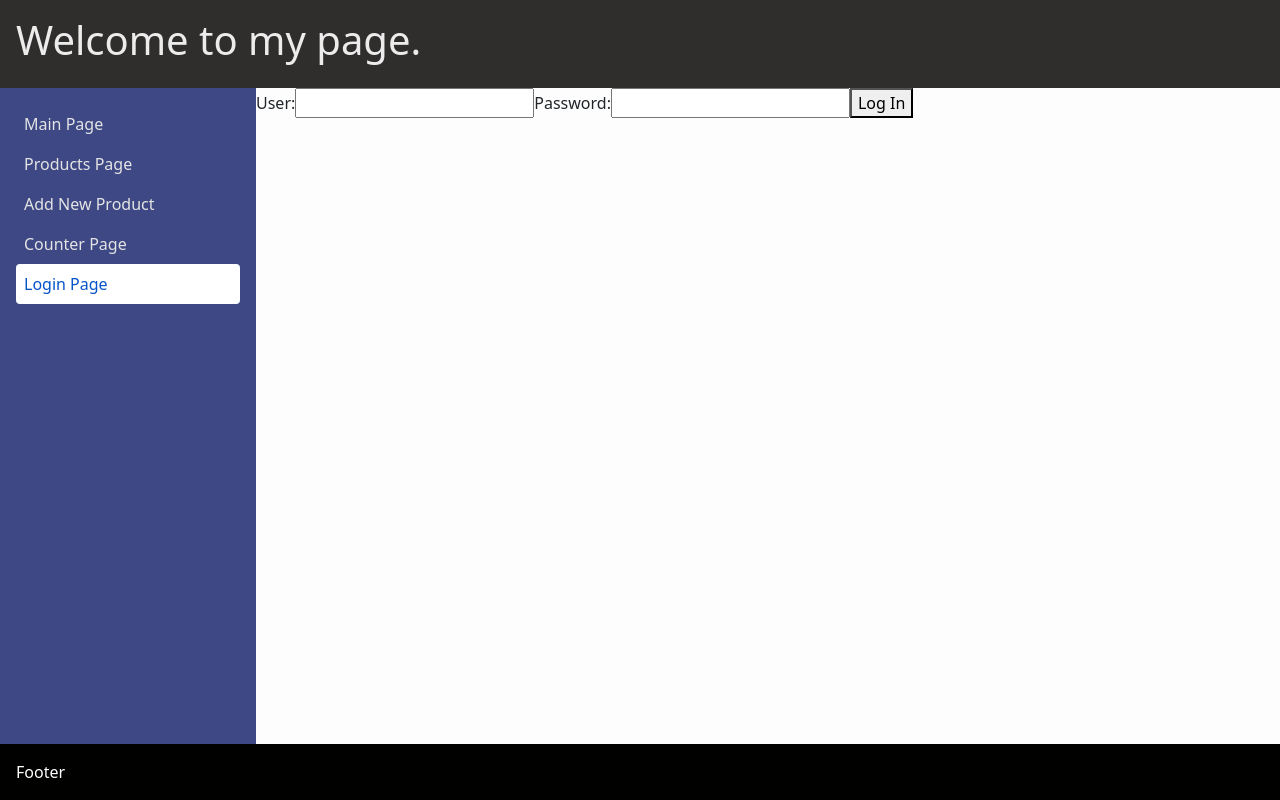
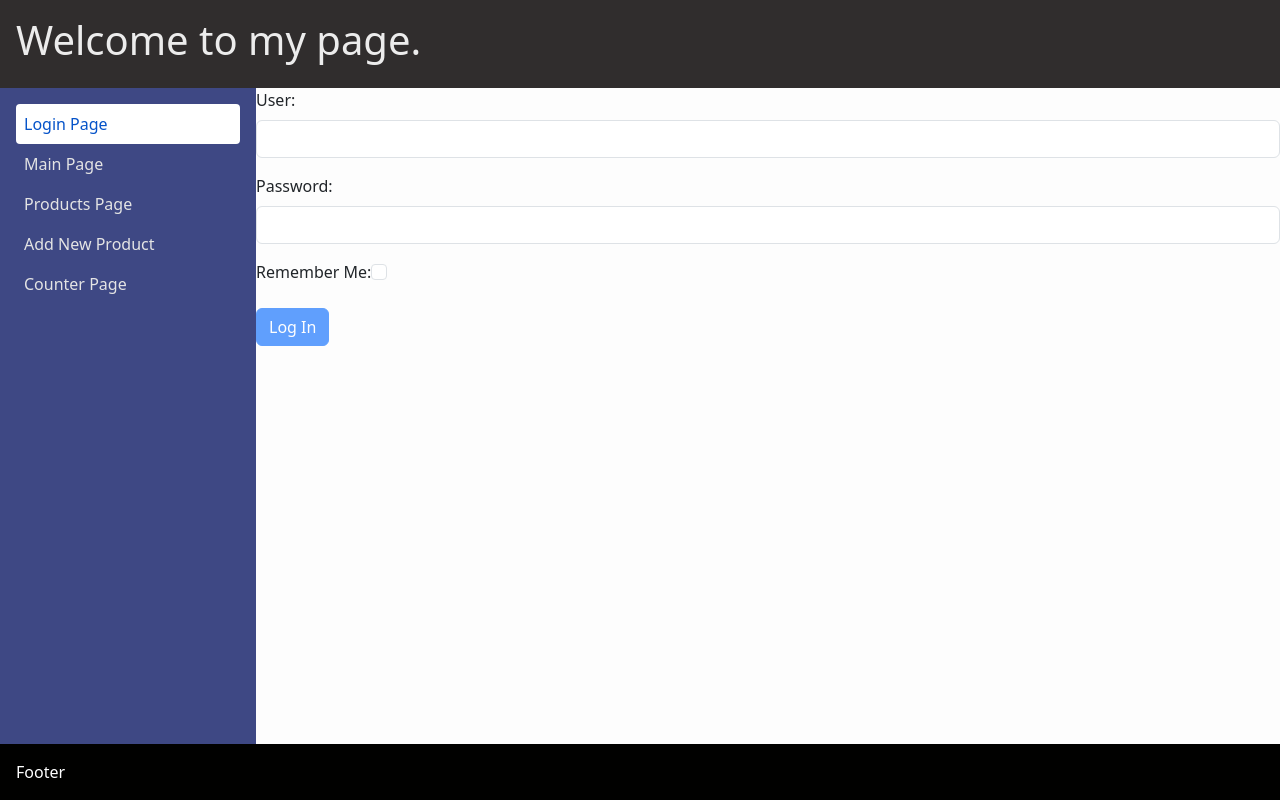
Before and after one commit to egesua/e-commerce-app, a React (Create React App) app: page /login in a window 1280 px wide. Built offline with nearby package versions, Linux system fonts and the light colour scheme; no server answers.

Commit message:
validation and toastify updates

```diff
--- a/package.json
+++ b/package.json
@@ -13,6 +13,7 @@
     "react-hook-form": "^7.47.0",
     "react-router-dom": "^6.17.0",
     "react-scripts": "5.0.1",
+    "react-toastify": "^9.1.3",
     "reactstrap": "^9.2.0",
     "web-vitals": "^2.1.4",
     "yup": "^1.3.2"
--- a/src/App.js
+++ b/src/App.js
@@ -1,10 +1,11 @@
-import './App.css';
-import './components/Counter.css';
-
 import { useState, useEffect } from 'react';
 import Main from './layout/Main';
 import axios from 'axios';
 
+import './components/Counter.css';
+import "react-toastify/dist/ReactToastify.css";
+import './App.css';
+import { ToastContainer } from 'react-toastify';
 function App() {
   const [userName, setUserName] = useState("AŞŞŞŞKO");
   const [products, setProducts] = useState([]);
@@ -17,7 +18,12 @@ function App() {
       });
   }, []);
 
-  return <Main userName={userName} products={products}/>;
+  return (
+    <>
+  <Main userName={userName} products={products}/>
+  <ToastContainer/>
+  </>
+  );
 }
 
 export default App;
--- a/src/components/LoginForm.js
+++ b/src/components/LoginForm.js
@@ -1,31 +1,82 @@
 import { useForm } from "react-hook-form";
+import { Button, Form, FormFeedback, FormGroup, Input, Label } from "reactstrap";
+import FormInput from "./atoms/FormInput";
+import { toast } from "react-toastify";
+import axios from "axios";
 
 const LoginForm = () => {
 
-    const { register, handleSubmit } = useForm({
+    const { register, handleSubmit, formState: { errors, isValid } } = useForm({
         defaultValues: {
             email: "",
-            password:""
+            password:"",
+            rememberMe: false
         },
+        mode: "all"
     });
 
     const onFormSubmit = (formdata) => {
         console.log("formdata :", formdata)
+        toast("Checking !");
+
+        axios.post("non-existence-url.com", formdata).then(res => {})
+        .catch((err) => {
+            toast.error("Error encountered while logging in!")
+        })
     }
 
     return (
         <div>
-            <form onSubmit={handleSubmit(onFormSubmit)}>
-                <label>
-                    User:
-                    <input type="email" { ...register("email") }/>
-                </label>
-                <label>
-                    Password:
-                    <input type="password" {...register("password")}/>
-                </label>
-                <button type="submit">Log In</button>
-            </form>
+            <Form onSubmit={handleSubmit(onFormSubmit)}>
+                <FormGroup>
+                    <Label>
+                        User:
+                    </Label>
+                    <FormInput type="email"
+                        name={"email"}
+                        register={register}
+                        validations={{
+                            required: "You must enter an email!",
+                            pattern: {
+                                value: /^[a-zA-Z0-9_-]+@[a-zA-Z0-9.-]+\.[a-zA-Z]{2,4}$/,
+                                message: "Email is invalid."
+                            },
+                        }}
+                        invalid={!!errors.email?.message} />
+
+                    <FormFeedback>{errors.email?.message}</FormFeedback>
+                </FormGroup>
+                <FormGroup>
+                    <Label>
+                        Password:
+                    </Label>
+                    <FormInput type="password"
+                        name={"password"}
+                        register={register}
+                        validations={{
+                            required: "You must enter a password!",
+                            pattern: {
+                                value: /^(?=.*[a-z])(?=.*[A-Z])(?=.*[0-9])(?=.*[ -/:-@\[-`{-~]).{6,64}$/,
+                                message: "Password is invalid."
+                            }
+                        }}
+                        invalid={!!errors.password?.message} />
+
+                    <FormFeedback>{errors.password?.message}</FormFeedback>
+                </FormGroup>
+                <FormGroup>
+                    <Label>
+                        Remember Me:
+                    </Label>
+                    <FormInput type="checkbox"
+                        name={"rememberMe"} register={register} />
+
+                </FormGroup>
+                <Button type="submit" color="primary"
+                    formNoValidate="formnovalidate"
+                    value="Log in"
+                    disabled={!isValid}>Log In</Button>
+            </Form>
         </div>
     )
 }
--- /dev/null
+++ b/src/components/atoms/FormInput.js
@@ -0,0 +1,9 @@
+const { Input } = require("reactstrap");
+
+const FormInput = ({ register, name, validations, ...rest }) => {
+  const { ref, ...registerField } = register(name, validations);
+
+  return <Input innerRef={ref} {...registerField} {...rest} />;
+};
+
+export default FormInput;
--- a/src/layout/SideBar.js
+++ b/src/layout/SideBar.js
@@ -3,11 +3,12 @@ import { NavLink } from "react-router-dom";
 const SideBar = () => {
     return (
         <div className="side-bar">
+            <NavLink to="/login" exact>Login Page</NavLink>
             <NavLink to="/" exact>Main Page</NavLink>
             <NavLink to="/products" exact>Products Page</NavLink>
             <NavLink to="/create-product" exact>Add New Product</NavLink>
             <NavLink to="/counter-page" exact>Counter Page</NavLink>
-            <NavLink to="/login" exact>Login Page</NavLink>
+
         </div>
     )
 }
```
Also changed, not shown: 1 other file (tests, documents, lock files or other folders).
